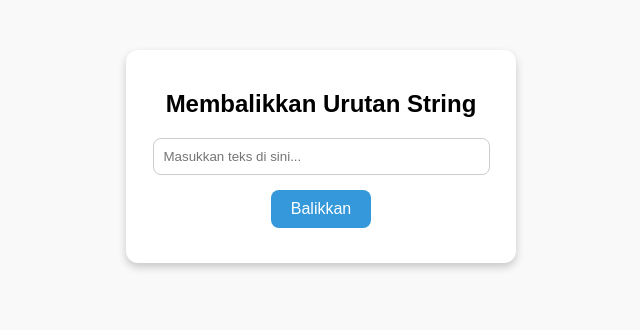
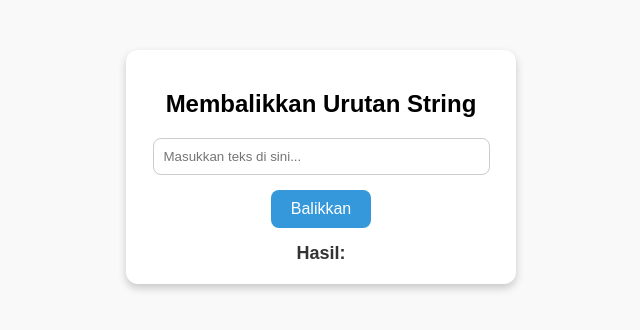
Before and after one commit to feraputri123/Algoritmadanpemrograman, a plain HTML site: page minggu-02/Untitled-1.html in a window 1280 px wide. Both pictures are taken after a click on the button "Balikkan". Shown: the whole page, without its empty margins (319-959 px from the left). Drawn offline with Linux system fonts and the light colour scheme.

Commit message:
tugas minggu2

```diff
--- a/minggu-02/Untitled-1.html
+++ b/minggu-02/Untitled-1.html
@@ -55,6 +55,6 @@
     <div class="hasil" id="hasil"></div>
   </div>
 
-  <script src="script.js"></script>
+  <script src="js() {.js"></script>
 </body>
 </html>
--- /dev/null
+++ b/minggu-02/js() {.js
@@ -0,0 +1,5 @@
+function balikkanString() {
+  let teks = document.getElementById("inputString").value;
+  let hasilBalik = teks.split("").reverse().join("");
+  document.getElementById("hasil").innerText = "Hasil: " + hasilBalik;
+}
```
